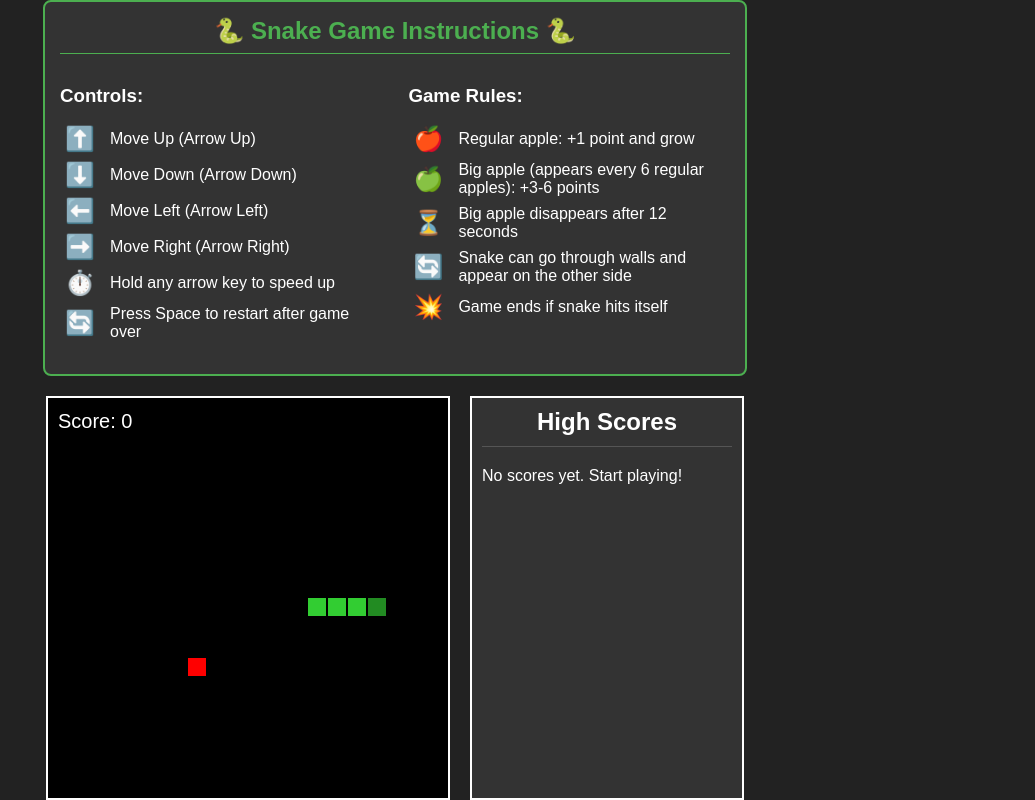
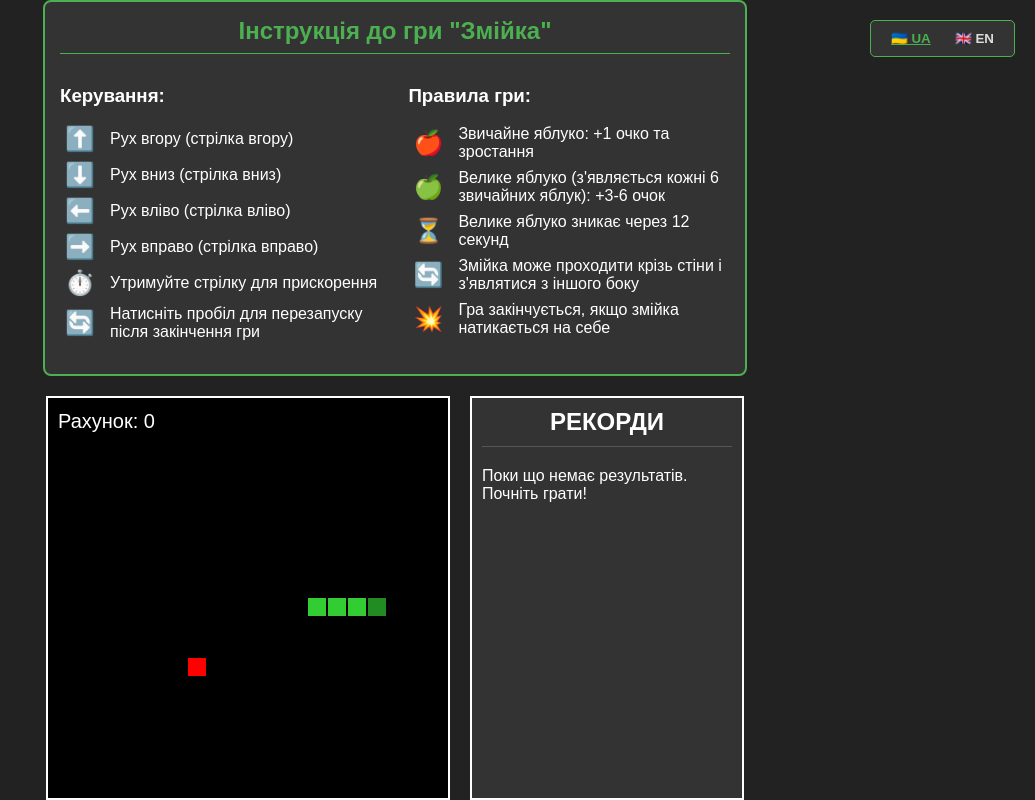
Before and after one commit to radikh/snake, a website built with Parcel: page index.html in a window 1280 px wide. Shown: the whole page, without its empty margins (245-1280 px from the left). Built offline with nearby package versions, Linux system fonts and the light colour scheme.

Commit message:
Localizations

```diff
--- a/index.html
+++ b/index.html
@@ -1,9 +1,9 @@
 <!DOCTYPE html>
-<html lang="en">
+<html lang="uk">
 <head>
     <meta charset="UTF-8">
     <meta name="viewport" content="width=device-width, initial-scale=1.0">
-    <title>Snake Game</title>
+    <title data-i18n="title">Гра "Змійка"</title>
     <style>
         body {
             margin: 0;
@@ -100,60 +100,90 @@
         .gameplay .info-row .icon {
             color: #FF6666;
         }
+
+        /* Language selector styling */
+        .language-selector {
+            position: absolute;
+            top: 20px;
+            right: 20px;
+            background-color: #333;
+            padding: 5px 10px;
+            border-radius: 5px;
+            border: 1px solid #4CAF50;
+        }
+
+        .language-btn {
+            background: none;
+            border: none;
+            color: #ddd;
+            padding: 5px 10px;
+            cursor: pointer;
+            font-weight: bold;
+        }
+
+        .language-btn.active {
+            color: #4CAF50;
+            text-decoration: underline;
+        }
     </style>
 </head>
 <body>
+    <div class="language-selector">
+        <button class="language-btn" data-lang="uk">🇺🇦 UA</button>
+        <button class="language-btn" data-lang="en">🇬🇧 EN</button>
+    </div>
+
     <div class="game-info">
-        <h2>🐍 Snake Game Instructions 🐍</h2>
+        <h2 data-i18n="instructions">🐍 Інструкція до гри "Змійка" 🐍</h2>
         <div class="info-section">
             <div class="controls">
-                <h3>Controls:</h3>
+                <h3 data-i18n="controls">Керування:</h3>
                 <div class="info-row">
                     <div class="icon">⬆️</div>
-                    <div class="description">Move Up (Arrow Up)</div>
+                    <div class="description" data-i18n="moveUp">Рух вгору (стрілка вгору)</div>
                 </div>
                 <div class="info-row">
                     <div class="icon">⬇️</div>
-                    <div class="description">Move Down (Arrow Down)</div>
+                    <div class="description" data-i18n="moveDown">Рух вниз (стрілка вниз)</div>
                 </div>
                 <div class="info-row">
                     <div class="icon">⬅️</div>
-                    <div class="description">Move Left (Arrow Left)</div>
+                    <div class="description" data-i18n="moveLeft">Рух вліво (стрілка вліво)</div>
                 </div>
                 <div class="info-row">
                     <div class="icon">➡️</div>
-                    <div class="description">Move Right (Arrow Right)</div>
+                    <div class="description" data-i18n="moveRight">Рух вправо (стрілка вправо)</div>
                 </div>
                 <div class="info-row">
                     <div class="icon">⏱️</div>
-                    <div class="description">Hold any arrow key to speed up</div>
+                    <div class="description" data-i18n="holdToSpeed">Утримуйте стрілку для прискорення</div>
                 </div>
                 <div class="info-row">
                     <div class="icon">🔄</div>
-                    <div class="description">Press Space to restart after game over</div>
+                    <div class="description" data-i18n="pressToRestart">Натисніть пробіл для перезапуску після закінчення гри</div>
                 </div>
             </div>
             <div class="gameplay">
-                <h3>Game Rules:</h3>
+                <h3 data-i18n="gameRules">Правила гри:</h3>
                 <div class="info-row">
                     <div class="icon">🍎</div>
-                    <div class="description">Regular apple: +1 point and grow</div>
+                    <div class="description" data-i18n="regularApple">Звичайне яблуко: +1 очко та зростання</div>
                 </div>
                 <div class="info-row">
                     <div class="icon">🍏</div>
-                    <div class="description">Big apple (appears every 6 regular apples): +3-6 points</div>
+                    <div class="description" data-i18n="bigApple">Велике яблуко (з'являється кожні 6 звичайних яблук): +3-6 очок</div>
                 </div>
                 <div class="info-row">
                     <div class="icon">⏳</div>
-                    <div class="description">Big apple disappears after 12 seconds</div>
+                    <div class="description" data-i18n="bigAppleTimeout">Велике яблуко зникає через 12 секунд</div>
                 </div>
                 <div class="info-row">
                     <div class="icon">🔄</div>
-                    <div class="description">Snake can go through walls and appear on the other side</div>
+                    <div class="description" data-i18n="wallPass">Змійка може проходити крізь стіни і з'являтися з іншого боку</div>
                 </div>
                 <div class="info-row">
                     <div class="icon">💥</div>
-                    <div class="description">Game ends if snake hits itself</div>
+                    <div class="description" data-i18n="collision">Гра закінчується, якщо змійка натикається на себе</div>
                 </div>
             </div>
         </div>
@@ -161,13 +191,14 @@
     <div class="game-container">
         <canvas id="gameCanvas" width="400" height="400"></canvas>
         <div class="high-scores">
-            <h2>High Scores</h2>
+            <h2 data-i18n="highScores">Рекорди</h2>
             <div id="high-scores-list">
                 <!-- High scores will be dynamically inserted here by JavaScript -->
-                <div class="no-scores">No scores yet. Start playing!</div>
+                <div class="no-scores" data-i18n="noScoresYet">Поки що немає результатів. Почніть грати!</div>
             </div>
         </div>
     </div>
-    <script src="script.ts"></script>
+    <script src="localization.ts" type="module"></script>
+    <script src="script.ts" type="module"></script>
 </body>
 </html>
--- /dev/null
+++ b/localization.ts
@@ -0,0 +1,110 @@
+export type LanguageKey = 'en' | 'uk';
+
+interface Translations {
+  // Game UI
+  title: string;
+  score: string;
+  bigAppleTimer: string;
+  gameOver: string;
+  finalScore: string;
+  newHighScore: string;
+  enterName: string;
+  highScores: string;
+  noHighScores: string;
+  pressSpace: string;
+
+  // Instructions
+  instructions: string;
+  controls: string;
+  moveUp: string;
+  moveDown: string;
+  moveLeft: string;
+  moveRight: string;
+  holdToSpeed: string;
+  pressToRestart: string;
+  gameRules: string;
+  regularApple: string;
+  bigApple: string;
+  bigAppleTimeout: string;
+  wallPass: string;
+  collision: string;
+
+  // High Scores
+  noScoresYet: string;
+}
+
+export const languages: Record<LanguageKey, Translations> = {
+  uk: {
+    // Game UI
+    title: 'Гра "Змійка"',
+    score: 'Рахунок',
+    bigAppleTimer: 'Велике яблуко',
+    gameOver: 'Гра закінчена!',
+    finalScore: 'Фінальний рахунок',
+    newHighScore: 'Новий рекорд! Введіть ваше ім\'я:',
+    enterName: 'Введіть ім\'я',
+    highScores: 'РЕКОРДИ',
+    noHighScores: 'Поки що немає рекордів!',
+    pressSpace: 'Натисніть пробіл щоб почати знову',
+
+    // Instructions
+    instructions: 'Інструкція до гри "Змійка"',
+    controls: 'Керування:',
+    moveUp: 'Рух вгору (стрілка вгору)',
+    moveDown: 'Рух вниз (стрілка вниз)',
+    moveLeft: 'Рух вліво (стрілка вліво)',
+    moveRight: 'Рух вправо (стрілка вправо)',
+    holdToSpeed: 'Утримуйте стрілку для прискорення',
+    pressToRestart: 'Натисніть пробіл для перезапуску після закінчення гри',
+    gameRules: 'Правила гри:',
+    regularApple: 'Звичайне яблуко: +1 очко та зростання',
+    bigApple: 'Велике яблуко (з\'являється кожні 6 звичайних яблук): +3-6 очок',
+    bigAppleTimeout: 'Велике яблуко зникає через 12 секунд',
+    wallPass: 'Змійка може проходити крізь стіни і з\'являтися з іншого боку',
+    collision: 'Гра закінчується, якщо змійка натикається на себе',
+
+    // High Scores
+    noScoresYet: 'Поки що немає результатів. Почніть грати!'
+  },
+  en: {
+    // Game UI
+    title: 'Snake Game',
+    score: 'Score',
+    bigAppleTimer: 'Big Apple',
+    gameOver: 'Game Over!',
+    finalScore: 'Final Score',
+    newHighScore: 'New High Score! Enter your name:',
+    enterName: 'Enter name',
+    highScores: 'HIGH SCORES',
+    noHighScores: 'No high scores yet!',
+    pressSpace: 'Press Space to Restart',
+
+    // Instructions
+    instructions: 'Snake Game Instructions',
+    controls: 'Controls:',
+    moveUp: 'Move Up (Arrow Up)',
+    moveDown: 'Move Down (Arrow Down)',
+    moveLeft: 'Move Left (Arrow Left)',
+    moveRight: 'Move Right (Arrow Right)',
+    holdToSpeed: 'Hold any arrow key to speed up',
+    pressToRestart: 'Press Space to restart after game over',
+    gameRules: 'Game Rules:',
+    regularApple: 'Regular apple: +1 point and grow',
+    bigApple: 'Big apple (appears every 6 regular apples): +3-6 points',
+    bigAppleTimeout: 'Big apple disappears after 12 seconds',
+    wallPass: 'Snake can go through walls and appear on the other side',
+    collision: 'Game ends if snake hits itself',
+
+    // High Scores
+    noScoresYet: 'No scores yet. Start playing!'
+  }
+};
+
+export function getDefaultLanguage(): LanguageKey {
+  const savedLang = localStorage.getItem('snakeGameLanguage') as LanguageKey | null;
+  return savedLang || 'uk'; // Default to Ukrainian
+}
+
+export function setLanguagePreference(lang: LanguageKey): void {
+  localStorage.setItem('snakeGameLanguage', lang);
+}
--- a/script.ts
+++ b/script.ts
@@ -1,7 +1,59 @@
+import { languages, getDefaultLanguage, setLanguagePreference, LanguageKey } from './localization';
+
 const canvas = document.getElementById('gameCanvas') as HTMLCanvasElement;
 const ctx = canvas.getContext('2d');
 const gridSize = 20;
 const tileCount = 20;
+
+// Current language
+let currentLang = getDefaultLanguage();
+let translations = languages[currentLang];
+
+// Initialize localization
+function initializeLanguage() {
+  // Set active class on the current language button
+  document.querySelectorAll('.language-btn').forEach(btn => {
+    const langBtn = btn as HTMLButtonElement;
+    if (langBtn.dataset.lang === currentLang) {
+      langBtn.classList.add('active');
+    } else {
+      langBtn.classList.remove('active');
+    }
+  });
+
+  // Update page title
+  document.title = translations.title;
+
+  // Update all i18n elements
+  document.querySelectorAll('[data-i18n]').forEach(el => {
+    const key = el.getAttribute('data-i18n') as keyof typeof translations;
+    if (translations[key]) {
+      el.textContent = translations[key];
+    }
+  });
+}
+
+// Handle language switching
+function setupLanguageSwitcher() {
+  document.querySelectorAll('.language-btn').forEach(btn => {
+    btn.addEventListener('click', (e) => {
+      const target = e.target as HTMLButtonElement;
+      const lang = target.dataset.lang as LanguageKey;
+
+      if (lang && lang !== currentLang) {
+        currentLang = lang;
+        translations = languages[currentLang];
+        setLanguagePreference(currentLang);
+        initializeLanguage();
+
+        // Update dynamic content, like high scores
+        if (game) {
+          game.updateHighScoresDisplay();
+        }
+      }
+    });
+  });
+}
 
 enum Direction {
   Up,
@@ -434,7 +486,7 @@ class Game {
     if (this.highScores.length === 0) {
       const noScores = document.createElement('div');
       noScores.className = 'no-scores';
-      noScores.textContent = 'No scores yet. Start playing!';
+      noScores.textContent = translations.noScoresYet;
       highScoresList.appendChild(noScores);
     } else {
       // Add each high score, limited to 5
@@ -503,14 +555,14 @@ class Game {
       ctx.fillStyle = "#ffffff";
       ctx.font = "20px Arial";
       ctx.textAlign = "left";
-      ctx.fillText(`Score: ${this.score}`, 10, 30);
+      ctx.fillText(`${translations.score}: ${this.score}`, 10, 30);
 
       // If big food is active, show its timer
       if (this.bigFood.isActive) {
         const secondsLeft = Math.ceil(this.bigFood.timer / 1000);
         ctx.fillStyle = "#FF6666";
         ctx.textAlign = "right";
-        ctx.fillText(`Big Apple: ${secondsLeft}s`, canvas.width - 10, 30);
+        ctx.fillText(`${translations.bigAppleTimer}: ${secondsLeft}s`, canvas.width - 10, 30);
       }
     }
     // Game over screen
@@ -519,40 +571,40 @@ class Game {
       ctx.font = "30px Arial";
       ctx.textAlign = "center";
       const centerX = canvas.width / 2;
-      const centerY = canvas.height / 5; // Move game over text even higher
+      const centerY = canvas.height / 5;
 
-      ctx.fillText("Game Over!", centerX, centerY);
+      ctx.fillText(translations.gameOver, centerX, centerY);
       ctx.font = "20px Arial";
-      ctx.fillText(`Final Score: ${this.score}`, centerX, centerY + 20);
+      ctx.fillText(`${translations.finalScore}: ${this.score}`, centerX, centerY + 20);
 
       // If it's a new high score and player is entering name
       if (this.isEnteringName) {
-        ctx.fillText("New High Score! Enter your name:", centerX, centerY + 100);
+        ctx.fillText(translations.newHighScore, centerX, centerY + 100);
         ctx.fillText(this.playerName + "_", centerX, centerY + 140);
       }
       // If name was entered or it's not a high score
       else {
         // Show high scores with even more spacing
         ctx.font = "24px Arial";
-        const highScoresY = centerY + 80; // Move high scores section even further down
-        ctx.fillText("HIGH SCORES", centerX, highScoresY);
+        const highScoresY = centerY + 80;
+        ctx.fillText(translations.highScores, centerX, highScoresY);
 
         ctx.font = "16px Arial";
         if (this.highScores.length === 0) {
-          ctx.fillText("No high scores yet!", centerX, highScoresY + 40);
+          ctx.fillText(translations.noHighScores, centerX, highScoresY + 40);
         } else {
           // Only display up to 5 high scores
           const displayScores = this.highScores.slice(0, 5);
           displayScores.forEach((highScore, index) => {
             ctx.fillText(`${index + 1}. ${highScore.name}: ${highScore.score} (${highScore.date})`,
-                         centerX, highScoresY + 40 + (index * 35)); // Further increased spacing between entries
+                         centerX, highScoresY + 40 + (index * 35));
           });
         }
 
-        // Restart prompt at bottom with fixed position - changed to light green
-        ctx.fillStyle = "#90EE90"; // Light green color
+        // Restart prompt at bottom with fixed position
+        ctx.fillStyle = "#90EE90";
         ctx.font = "18px Arial";
-        ctx.fillText("Press Space to Restart", centerX, canvas.height - 20);
+        ctx.fillText(translations.pressSpace, centerX, canvas.height - 20);
       }
     }
   }
@@ -573,6 +625,8 @@ function gameLoop() {
 }
 
 window.onload = () => {
+  initializeLanguage();
+  setupLanguageSwitcher();
   gameLoop();
 
   // Check for existing high scores to show on initial load
```
